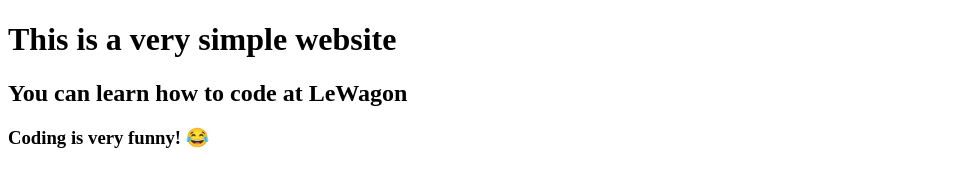
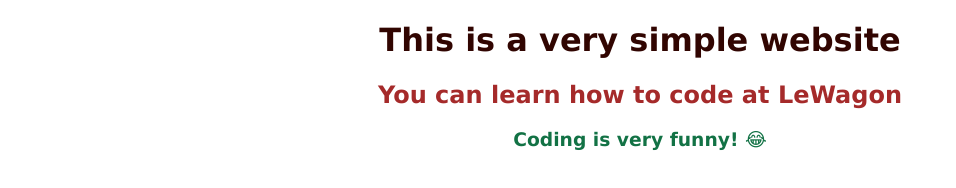
Before and after one commit to piranha73/simple_website, a plain HTML site: page index.html in a window 1280 px wide. Shown: the whole page, without its empty margins (0-956 px from the left). Drawn offline with Linux system fonts and the light colour scheme.

Commit message:
Changed titles color and centered them

```diff
--- a/index.html
+++ b/index.html
@@ -4,6 +4,7 @@
     <meta charset="UTF-8">
     <meta http-equiv="X-UA-Compatible" content="IE=edge">
     <meta name="viewport" content="width=device-width, initial-scale=1.0">
+    <link rel="stylesheet" href="style.css">
     <title>Simple Website</title>
 </head>
 <body>
--- a/style.css
+++ b/style.css
@@ -0,0 +1,16 @@
+h1, h2, h3 {
+    font-family: 'Lucida Sans', 'Lucida Sans Regular', 'Lucida Grande', 'Lucida Sans Unicode', Geneva, Verdana, sans-serif;
+    text-align: center;
+}
+
+h1 {
+    color: rgb(49, 5, 1);
+}
+
+h2 {
+    color: brown;
+}
+
+h3 {
+    color: rgb(18, 114, 69);
+}
```
